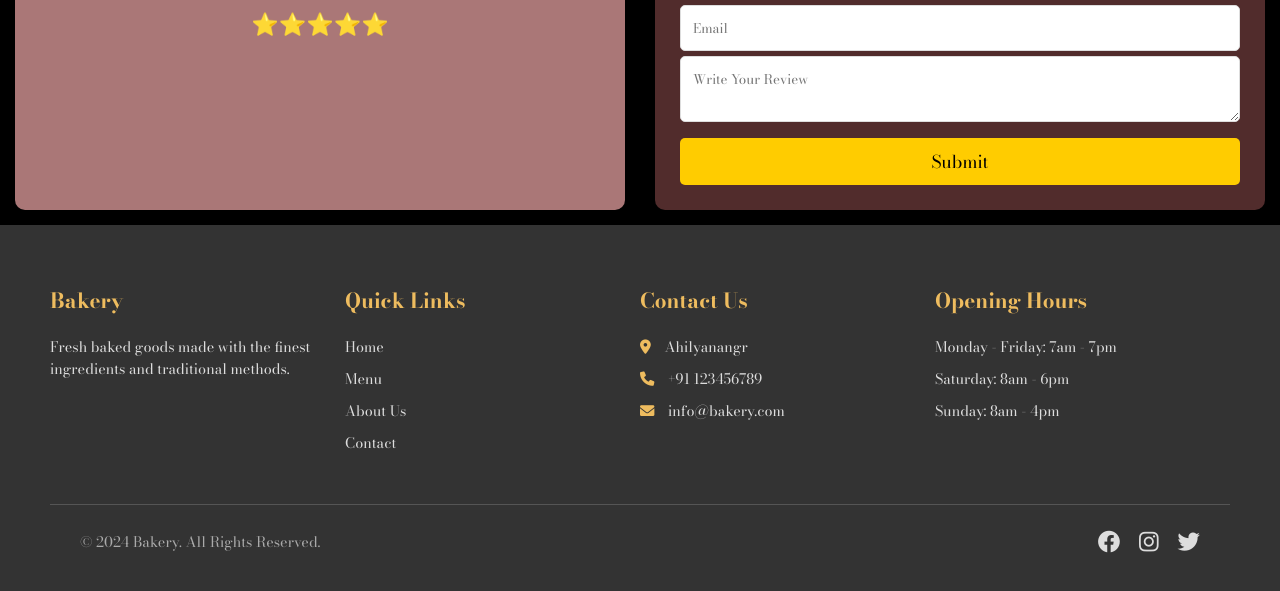
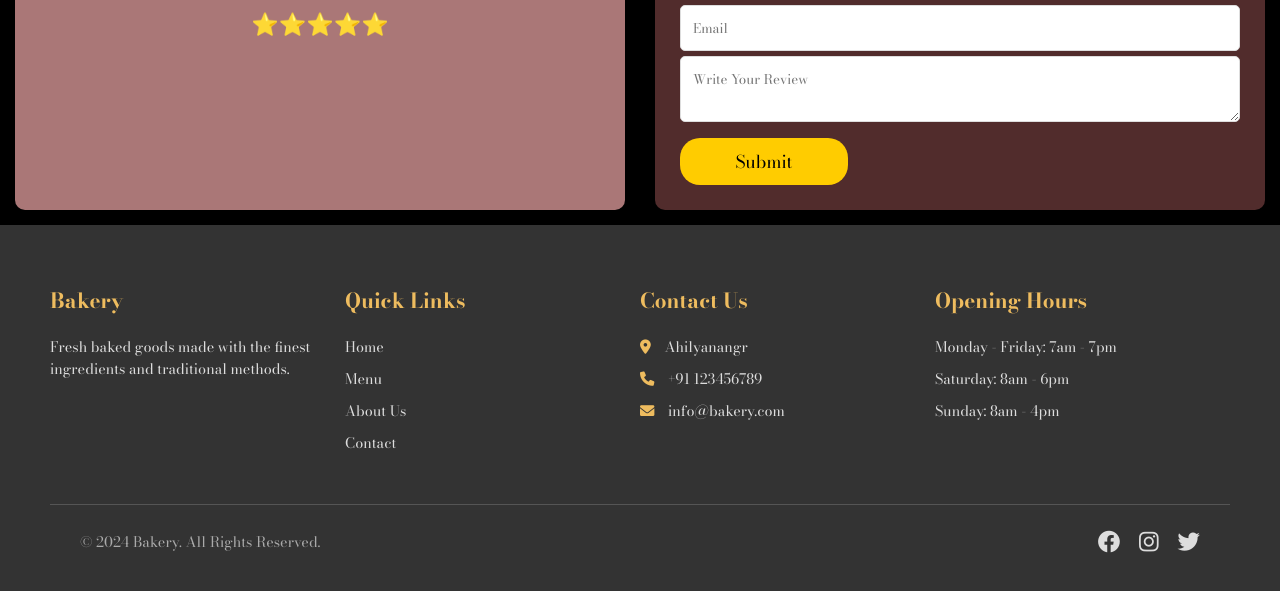
Before and after one commit to dnyanraj09/easycode-project-1-bakery-shop, a plain HTML site: page pages/review.html in a window 1280 px wide. Shown: the part 2126-2717 px from the top of the page. Drawn offline with nearby package versions, Linux system fonts and the light colour scheme.

Commit message:
chage btn

```diff
--- a/css/review.css
+++ b/css/review.css
@@ -151,11 +151,11 @@ nav .content ul li a {
 }
 
 .review-form button {
-    width: 100%;
+    width: 30%;
     padding: 10px;
     background: #ffcc00;
     border: none;
-    border-radius: 5px;
+    border-radius: 20px;
     margin-top: 10px;
     cursor: pointer;
     font-size: 1.1em;
```
